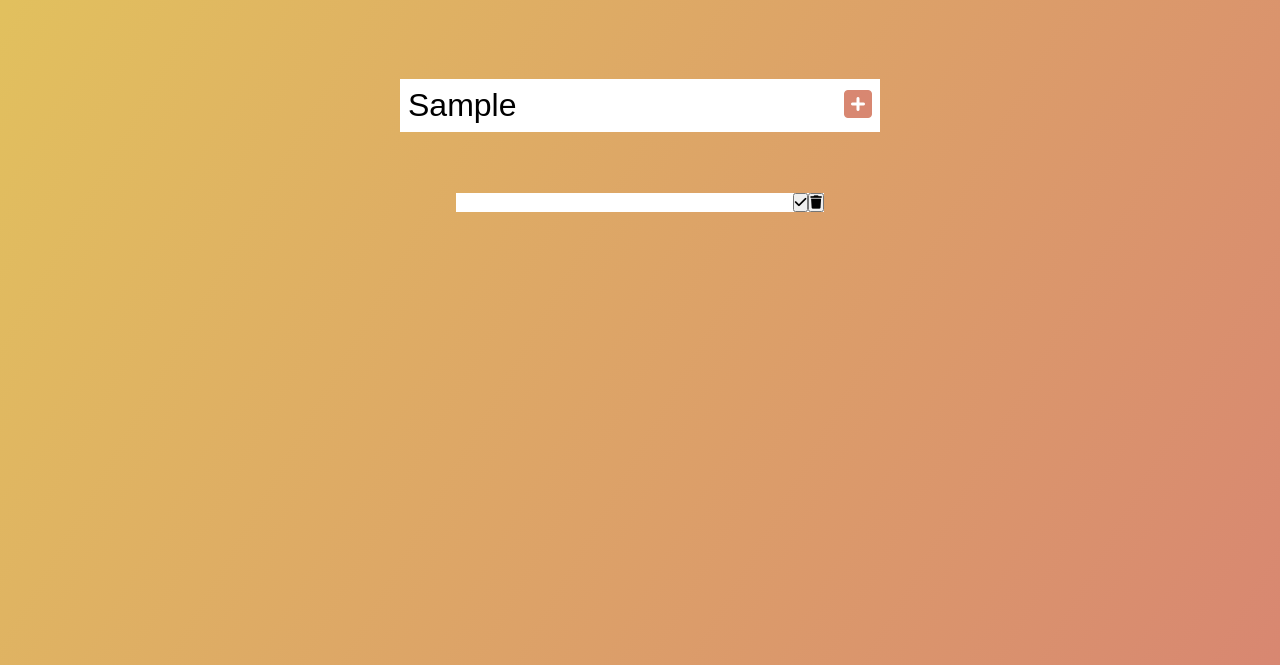
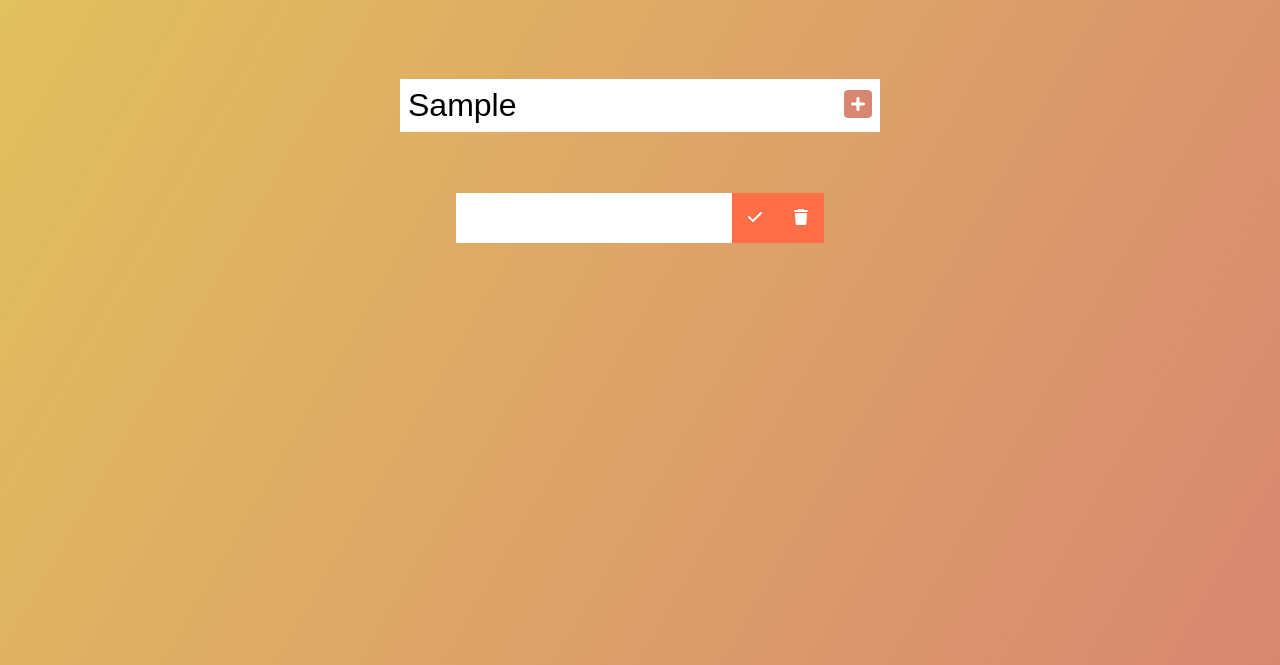
Before and after one commit to Rohanhnk/java-script-project1, a plain HTML site: page index.html in a window 1280 px wide. Both pictures are taken after typing "Sample" into the empty fields and a click on the button 858 px from the left and 240 px from the top of the page. Shown: the part 135-800 px from the top of the page. Drawn offline with Linux system fonts and the light colour scheme.

Commit message:
trash & complete button looks better

```diff
--- a/style.css
+++ b/style.css
@@ -66,3 +66,12 @@ form button :hover{
 .todo li{
     flex: 1;
 }
+
+.trash-btn, .complete-btn {
+    background: #ff6f47;
+    color: white;
+    border: none;
+    padding: 1rem;
+    cursor: pointer;
+    font-size: 1rem;
+}
```
